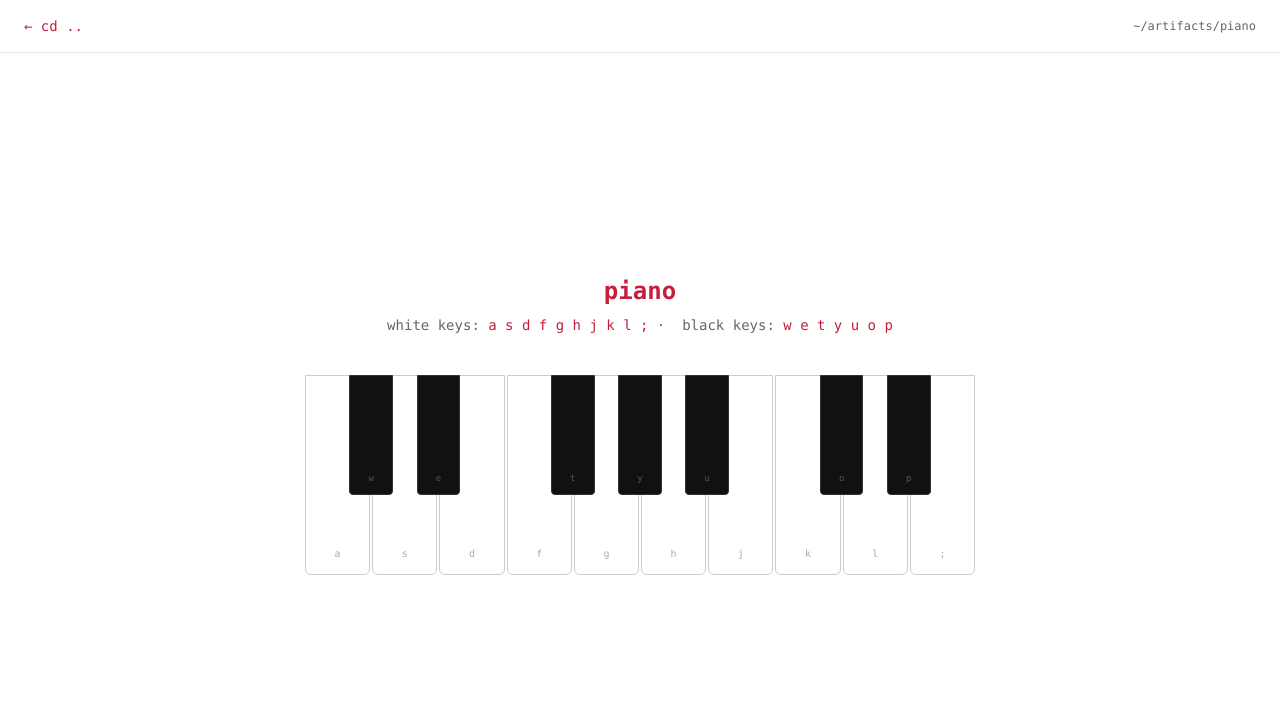
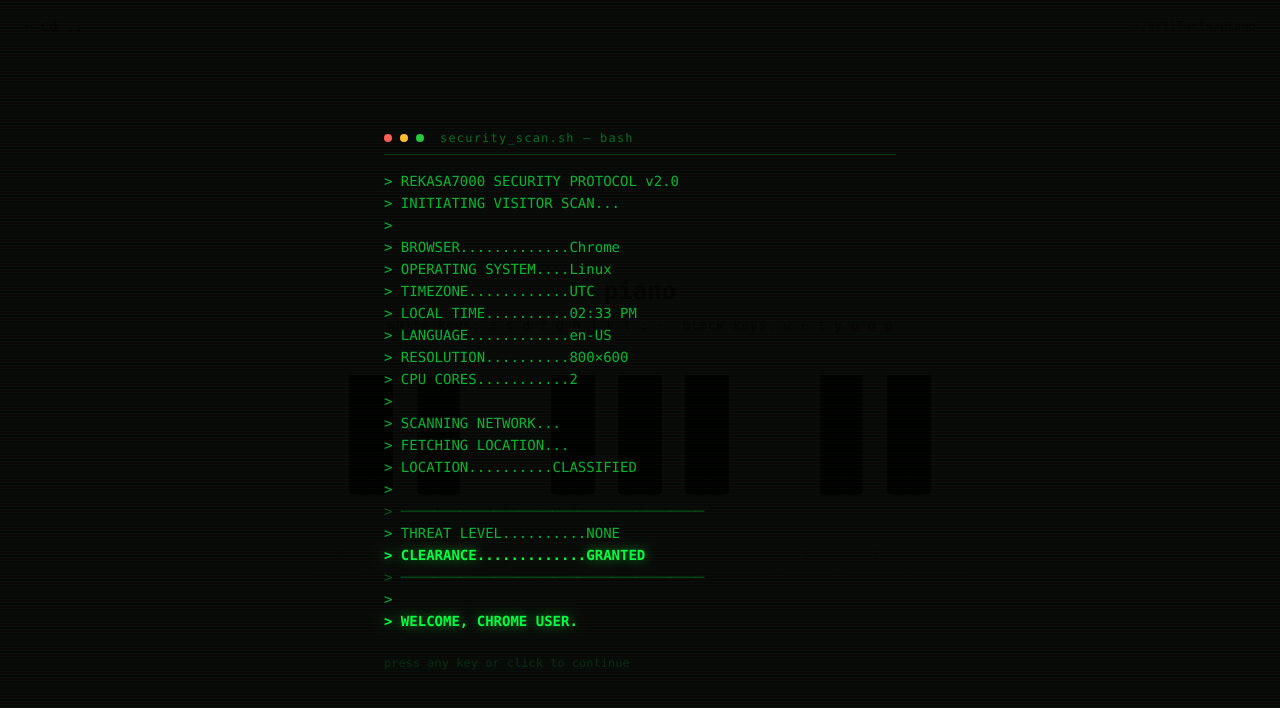
Before and after one commit to rekasa7000/rekasa7000, a Next.js app: page /artifacts/piano in a window 1280 px wide. Shown: the top 708 px of the page. Built offline with nearby package versions, Linux system fonts and the light colour scheme; no server answers.

Commit message:
Add visitor scan overlay: spy-movie terminal animation reveals browser, OS, location on first visit

```diff
--- a/src/app/layout.tsx
+++ b/src/app/layout.tsx
@@ -4,6 +4,7 @@
 import { ThemeProvider } from "@/components/theme-provider";
 import { PageTransition } from "@/components/page-transition";
 import { ModeProvider } from "@/components/mode-provider";
+import { VisitorScan } from "@/components/visitor-scan";
 import "./globals.css";
 
 const jetbrainsMono = JetBrains_Mono({
@@ -35,6 +36,7 @@
     <html lang="en" suppressHydrationWarning>
       <body className={`${jetbrainsMono.variable} ${notoSansJP.variable} font-mono antialiased`}>
         <ThemeProvider attribute="class" defaultTheme="system" enableSystem disableTransitionOnChange={false}>
+          <VisitorScan />
           <ModeProvider>
             <PageTransition>{children}</PageTransition>
           </ModeProvider>
--- /dev/null
+++ b/src/components/visitor-scan.tsx
@@ -0,0 +1,207 @@
+"use client";
+
+import { useEffect, useState } from "react";
+import { motion, AnimatePresence } from "framer-motion";
+
+function detectBrowser(ua: string): string {
+  if (ua.includes("Firefox")) return "Firefox";
+  if (ua.includes("Edg/")) return "Edge";
+  if (ua.includes("Chrome")) return "Chrome";
+  if (ua.includes("Safari")) return "Safari";
+  if (ua.includes("Opera") || ua.includes("OPR")) return "Opera";
+  return "Unknown";
+}
+
+function detectOS(ua: string): string {
+  if (ua.includes("Windows NT 10") || ua.includes("Windows NT 11")) return "Windows 10/11";
+  if (ua.includes("Windows")) return "Windows";
+  if (ua.includes("Mac OS X")) return "macOS";
+  if (ua.includes("Android")) return "Android";
+  if (ua.includes("iPhone") || ua.includes("iPad")) return "iOS";
+  if (ua.includes("Linux")) return "Linux";
+  return "Unknown OS";
+}
+
+function pad(label: string, width = 20): string {
+  return label.padEnd(width, ".");
+}
+
+export function VisitorScan() {
+  const [visible, setVisible] = useState(false);
+  const [lines, setLines] = useState<{ text: string; highlight?: boolean }[]>([]);
+  const [cleared, setCleared] = useState(false);
+
+  const dismiss = () => setVisible(false);
+
+  useEffect(() => {
+    if (sessionStorage.getItem("visitor-scanned")) return;
+    sessionStorage.setItem("visitor-scanned", "1");
+
+    setVisible(true);
+
+    const ua = navigator.userAgent;
+    const browser = detectBrowser(ua);
+    const os = detectOS(ua);
+    const tz = Intl.DateTimeFormat().resolvedOptions().timeZone;
+    const localTime = new Date().toLocaleTimeString("en-US", {
+      hour: "2-digit",
+      minute: "2-digit",
+      hour12: true,
+    });
+    const lang = navigator.language;
+    const res = `${screen.width}×${screen.height}`;
+    const cores = navigator.hardwareConcurrency ?? "?";
+
+    const initialLines: { text: string; highlight?: boolean }[] = [
+      { text: "> REKASA7000 SECURITY PROTOCOL v2.0" },
+      { text: "> INITIATING VISITOR SCAN..." },
+      { text: "> " },
+      { text: `> ${pad("BROWSER")}${browser}` },
+      { text: `> ${pad("OPERATING SYSTEM")}${os}` },
+      { text: `> ${pad("TIMEZONE")}${tz}` },
+      { text: `> ${pad("LOCAL TIME")}${localTime}` },
+      { text: `> ${pad("LANGUAGE")}${lang}` },
+      { text: `> ${pad("RESOLUTION")}${res}` },
+      { text: `> ${pad("CPU CORES")}${cores}` },
+      { text: "> " },
+      { text: "> SCANNING NETWORK..." },
+      { text: "> FETCHING LOCATION..." },
+    ];
+
+    let i = 0;
+    const reveal = () => {
+      if (i < initialLines.length) {
+        const line = initialLines[i];
+        setLines((prev) => [...prev, line]);
+        i++;
+        setTimeout(reveal, i < 3 ? 300 : 120);
+      } else {
+        // Fetch location
+        fetch("https://ipapi.co/json/")
+          .then((r) => r.json())
+          .then((data) => {
+            const city = data.city ?? "UNKNOWN";
+            const country = data.country_name ?? "UNKNOWN";
+            const isp = data.org ?? "UNKNOWN ISP";
+
+            setLines((prev) => [
+              ...prev,
+              { text: `> ${pad("LOCATION")}${city}, ${country}` },
+              { text: `> ${pad("NETWORK")}${isp.slice(0, 30)}` },
+              { text: "> " },
+              { text: "> ────────────────────────────────────" },
+              { text: "> THREAT LEVEL..........NONE" },
+              { text: "> CLEARANCE.............GRANTED", highlight: true },
+              { text: "> ────────────────────────────────────" },
+              { text: "> " },
+              {
+                text: `> WELCOME, ${browser.toUpperCase()} USER FROM ${city.toUpperCase()}.`,
+                highlight: true,
+              },
+            ]);
+            setCleared(true);
+            setTimeout(() => setVisible(false), 3500);
+          })
+          .catch(() => {
+            setLines((prev) => [
+              ...prev,
+              { text: "> LOCATION..........CLASSIFIED" },
+              { text: "> " },
+              { text: "> ────────────────────────────────────" },
+              { text: "> THREAT LEVEL..........NONE" },
+              { text: "> CLEARANCE.............GRANTED", highlight: true },
+              { text: "> ────────────────────────────────────" },
+              { text: "> " },
+              { text: `> WELCOME, ${browser.toUpperCase()} USER.`, highlight: true },
+            ]);
+            setCleared(true);
+            setTimeout(() => setVisible(false), 3500);
+          });
+      }
+    };
+
+    const timer = setTimeout(reveal, 400);
+
+    const onKey = () => setVisible(false);
+    window.addEventListener("keydown", onKey, { once: true });
+
+    return () => {
+      clearTimeout(timer);
+      window.removeEventListener("keydown", onKey);
+    };
+  }, []);
+
+  return (
+    <AnimatePresence>
+      {visible && (
+        <motion.div
+          className="fixed inset-0 z-[500] flex items-center justify-center cursor-pointer select-none"
+          style={{ backgroundColor: "rgba(0,0,0,0.97)" }}
+          initial={{ opacity: 0 }}
+          animate={{ opacity: 1 }}
+          exit={{ opacity: 0 }}
+          transition={{ duration: 0.4 }}
+          onClick={dismiss}
+        >
+          {/* Scanline overlay */}
+          <div
+            className="absolute inset-0 pointer-events-none"
+            style={{
+              background:
+                "repeating-linear-gradient(0deg, transparent, transparent 2px, rgba(0,255,65,0.03) 2px, rgba(0,255,65,0.03) 3px)",
+            }}
+          />
+
+          <div className="relative w-full max-w-xl px-8 py-6">
+            {/* Header bar */}
+            <div
+              className="flex items-center gap-2 mb-4 pb-2 border-b text-xs tracking-widest"
+              style={{ borderColor: "rgba(0,255,65,0.2)", color: "rgba(0,255,65,0.4)" }}
+            >
+              <span className="w-2 h-2 rounded-full bg-[#ff5f56]" />
+              <span className="w-2 h-2 rounded-full bg-[#ffbd2e]" />
+              <span className="w-2 h-2 rounded-full bg-[#27c93f]" />
+              <span className="ml-2">security_scan.sh — bash</span>
+            </div>
+
+            {/* Lines */}
+            <div className="space-y-0.5 font-mono text-xs md:text-sm">
+              {lines.map((line, i) => (
+                <motion.div
+                  key={i}
+                  initial={{ opacity: 0, x: -6 }}
+                  animate={{ opacity: 1, x: 0 }}
+                  transition={{ duration: 0.12 }}
+                  style={{
+                    color: line.highlight
+                      ? "#00ff41"
+                      : line.text.includes("────")
+                        ? "rgba(0,255,65,0.3)"
+                        : "rgba(0,255,65,0.7)",
+                    textShadow: line.highlight ? "0 0 12px rgba(0,255,65,0.6)" : "none",
+                    fontWeight: line.highlight ? "600" : "normal",
+                  }}
+                >
+                  {line.text || "\u00a0"}
+                </motion.div>
+              ))}
+            </div>
+
+            {/* Dismiss hint */}
+            {cleared && (
+              <motion.p
+                initial={{ opacity: 0 }}
+                animate={{ opacity: 0.35 }}
+                transition={{ delay: 0.5 }}
+                className="mt-6 text-xs font-mono"
+                style={{ color: "rgba(0,255,65,0.4)" }}
+              >
+                press any key or click to continue
+              </motion.p>
+            )}
+          </div>
+        </motion.div>
+      )}
+    </AnimatePresence>
+  );
+}
```
